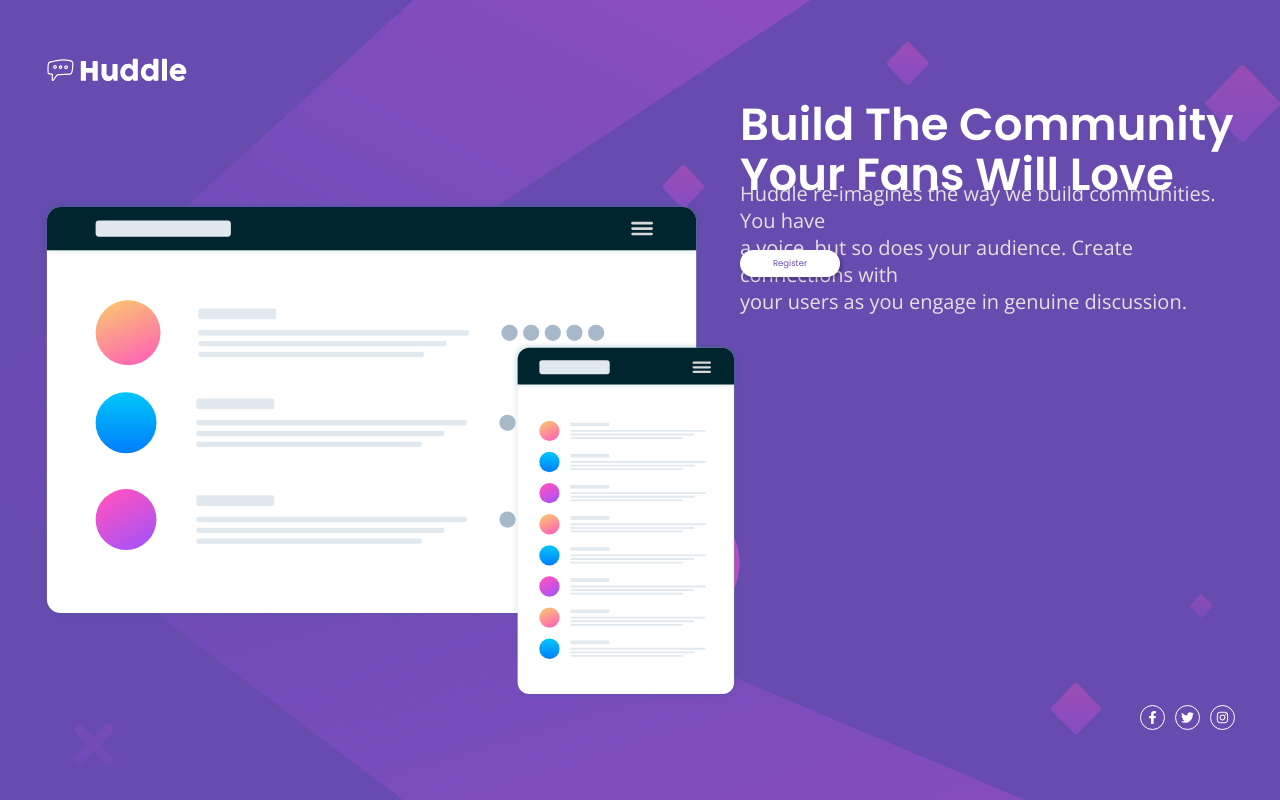
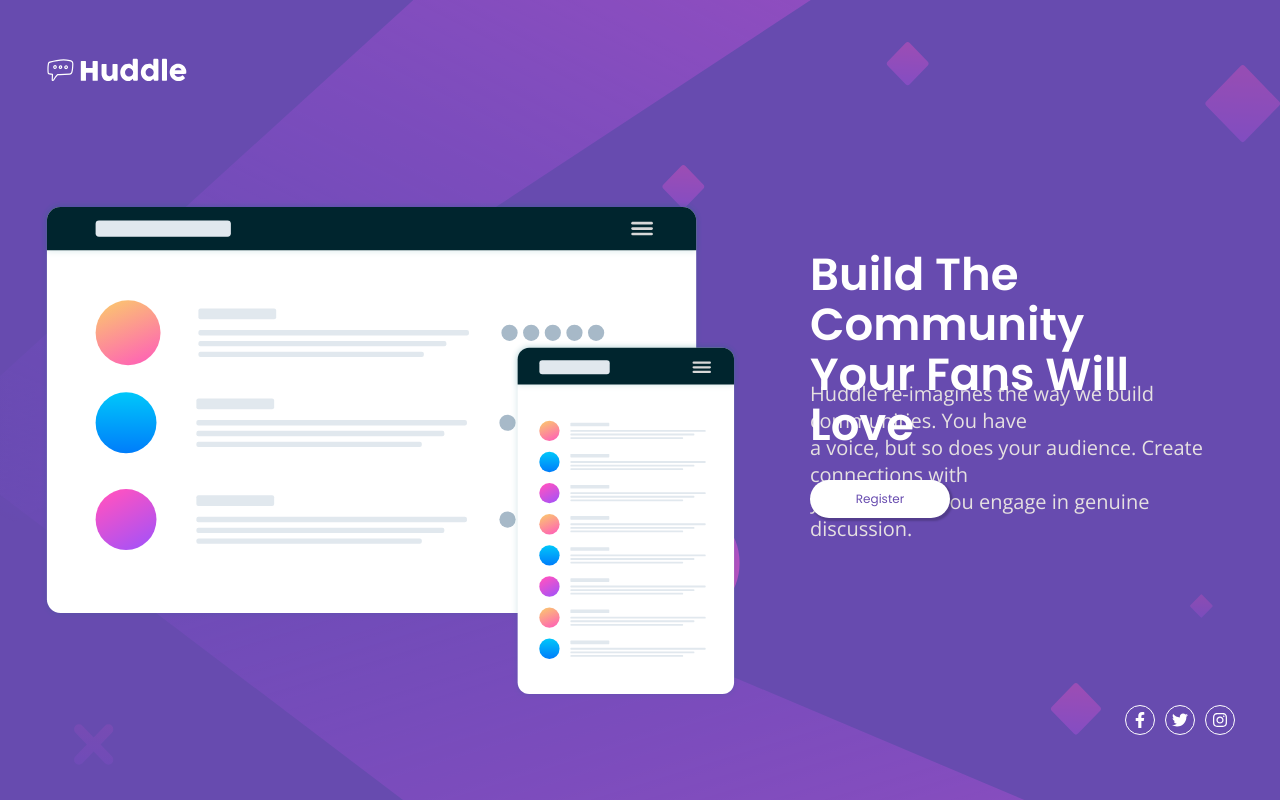
Before and after one commit to monsor3s/hundlepage, a React (Create React App) app: page / in a window 1280 px wide. Built offline with nearby package versions, Linux system fonts and the light colour scheme.

Commit message:
Updt cmmt

```diff
--- a/src/pages/HomePage/styles.ts
+++ b/src/pages/HomePage/styles.ts
@@ -55,6 +55,8 @@ export const H1 = styled.h1 `
     font-weight: 600;
     color: white;
 
+    margin: 150px 0 0 70px;
+
     grid-area: 3 / 3;
 
 `;
@@ -64,7 +66,8 @@ export const Span = styled.span `
     font-family: 'Open Sans', sans-serif;
     font-weight: 400;
 
-    margin: 8rem 0 0;
+    margin: 280px 0 0 70px;
+
 
     grid-area: 3 / 3;
 
@@ -72,14 +75,14 @@ export const Span = styled.span `
 `;
 
 export const Button = styled.button `
-    width: 100px;
-    height: 27px;
+    width: 140px;
+    height: 38px;
     border: none;
     z-index: 0;
 
-    margin: 15rem 0 0;
+    margin: 380px 0 0 70px;
 
-    font-size: 0.85rem;
+    font-size: 1.2rem;
     font-family: Poppins;
     font-weight: 400;
 
@@ -111,12 +114,12 @@ export const Footer = styled.div `
     .fbLookup,
     .ttLookup,
     .instLookup {
-        width: 2.5rem;
-        height: 2.5rem;
+        width: 3rem;
+        height: 3rem;
         color: white;
         border: 1px solid #fff;
         border-radius: 2rem;
-        padding: 5px;
+        padding: 6px;
 
         margin: 5px;
 
```
